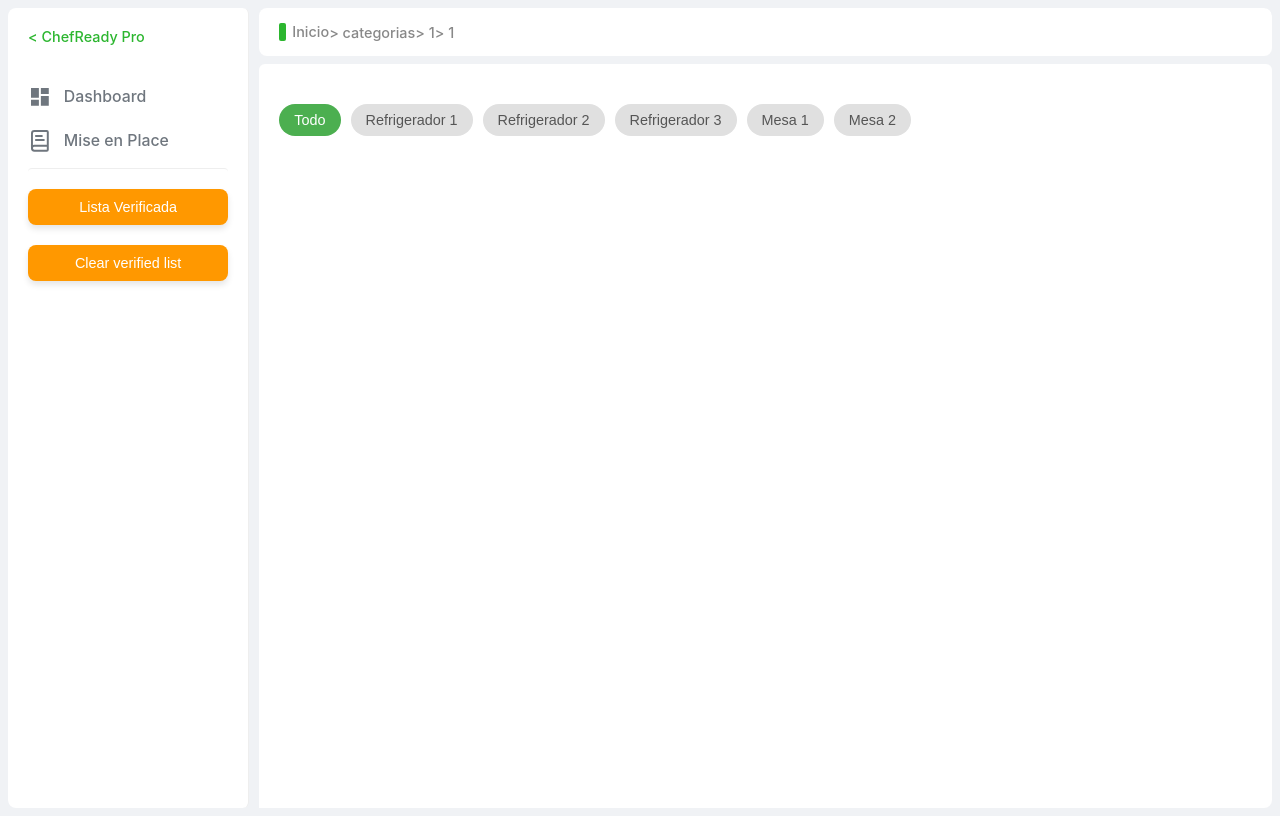
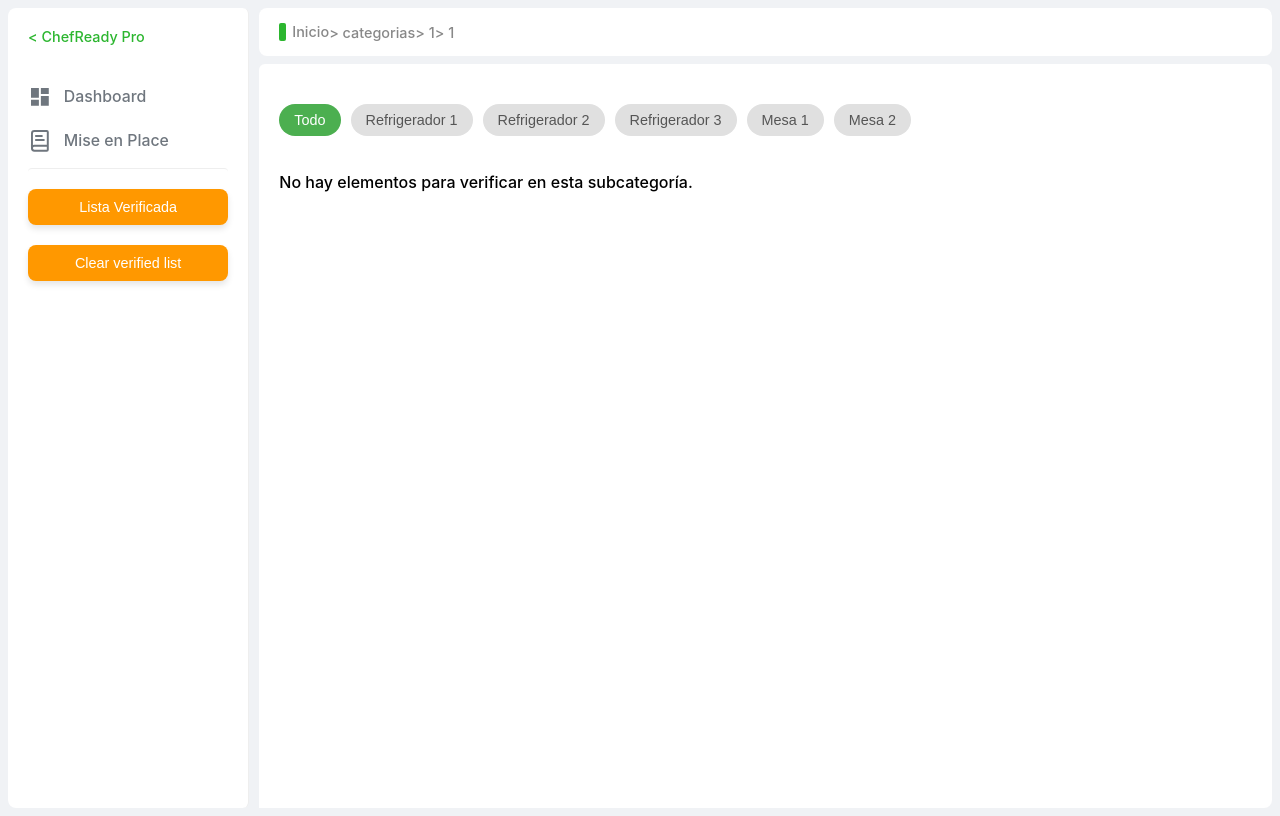
Before and after one commit to RichArdila/Miseenplacedemo, a React (Create React App) app: page /categorias/1/1 in a window 1280 px wide. Built offline with nearby package versions, Linux system fonts and the light colour scheme.

Commit message:
keep hidden items in subcategories

```diff
--- a/src/components/ItemsList.js
+++ b/src/components/ItemsList.js
@@ -1,4 +1,4 @@
-import React, { useState } from "react";
+import React, { useState, useEffect } from "react";
 import "../styles/Lists.css";
 import "../styles/FilterButtons.css";
 import { useParams } from "react-router-dom";
@@ -6,9 +6,25 @@ import { appData } from "../data/appData";
 
 const ItemsList = () => {
   const { categoria, subcategoria } = useParams();
-  const initialItems =
+  const [items, setItems] = useState([]);
+
+  useEffect(() => {
+    // Obtener todos los items de la subcategoría
+    const allItems =
       appData["Mise en Place"]?.[categoria]?.[subcategoria] || [];
-  const [items, setItems] = useState(initialItems);
+
+    // Obtener los items verificados del localStorage
+    const stored = localStorage.getItem("verifiedItems");
+    const verifiedItems = stored ? JSON.parse(stored) : [];
+
+    // Filtrar solo los items no verificados
+    const unverifiedItems = allItems.filter(
+      (item) =>
+        !verifiedItems.some((verifiedItem) => verifiedItem.id === item.id)
+    );
+
+    setItems(unverifiedItems);
+  }, [categoria, subcategoria]);
 
   const handleVerifyItem = (item) => {
     // Guardar en localStorage
@@ -38,7 +54,10 @@ const ItemsList = () => {
         <button className="filter-button">Mesa 2</button>
       </div>
       <div className="items-list">
-        {items.map((item) => (
+        {items.length === 0 ? (
+          <p>No hay elementos para verificar en esta subcategoría.</p>
+        ) : (
+          items.map((item) => (
             <div key={item.id} className="item-card">
               <div className="item-info">
                 <span className="item-id">#{item.id}</span>
@@ -55,7 +74,8 @@ const ItemsList = () => {
                 </button>
               </div>
             </div>
-        ))}
+          ))
+        )}
       </div>
     </div>
   );
```
Lines whose indentation alone changed are shown as unchanged.
